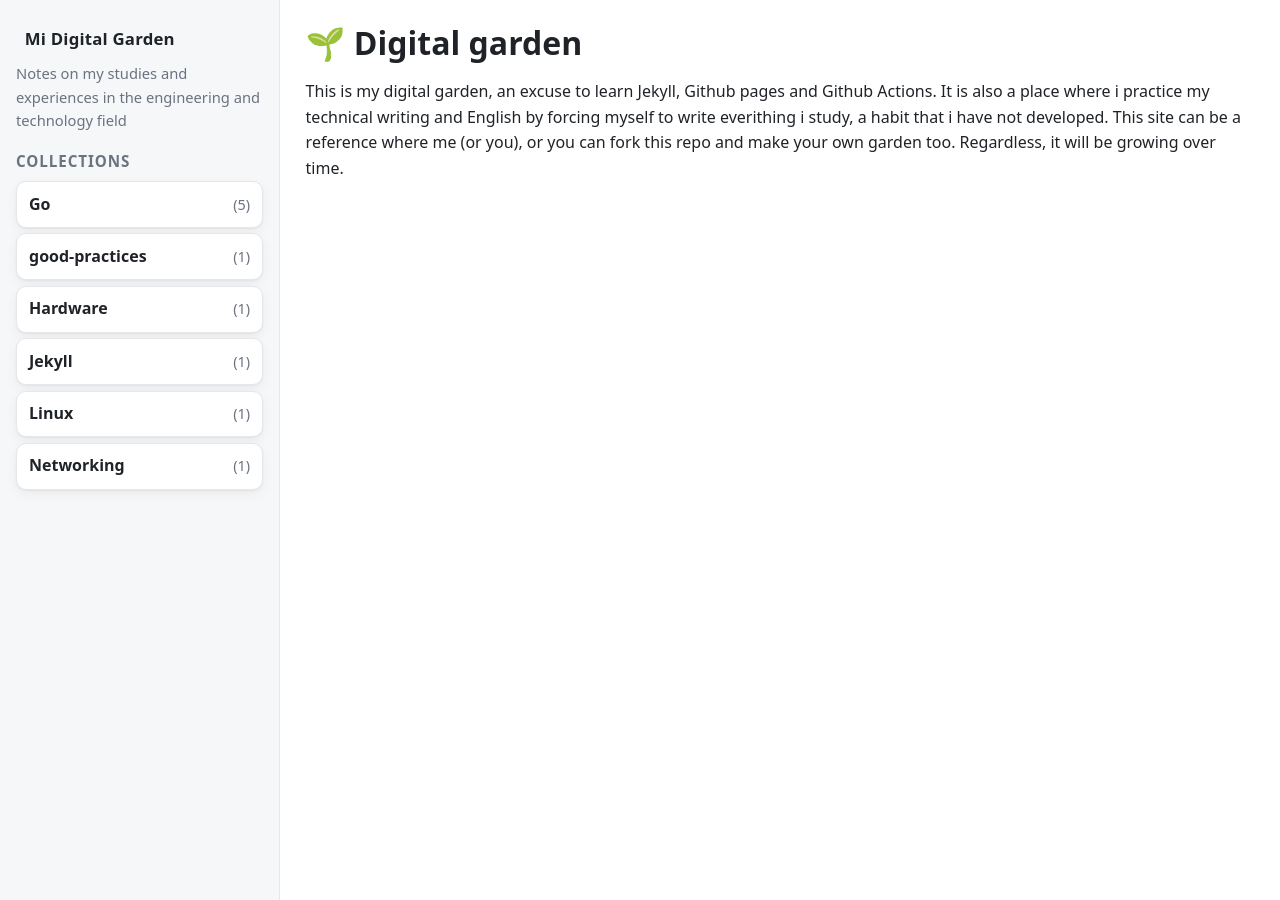
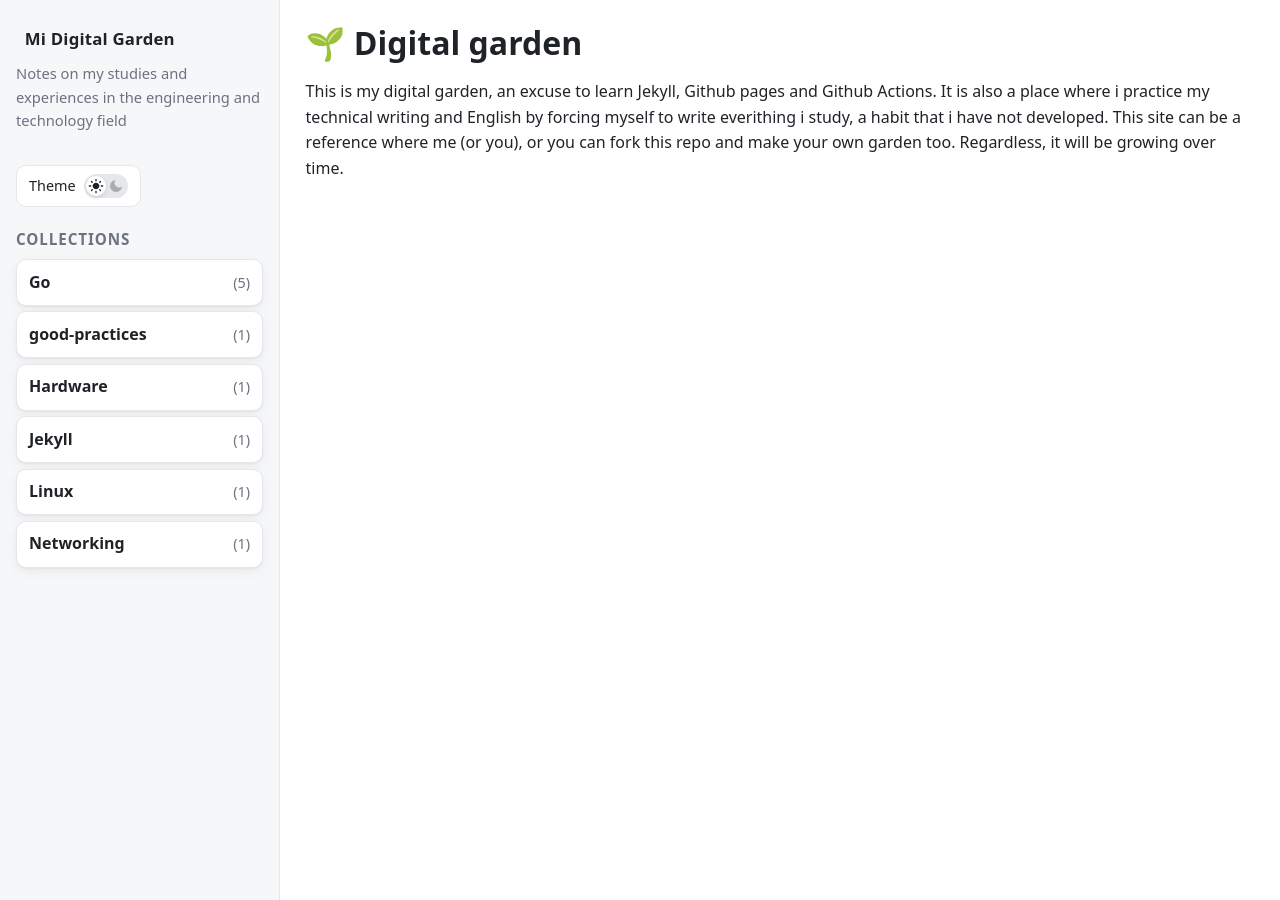
Before and after one commit to Atrabilis/digital-garden, a Jekyll site: the page built from jekyll-site/index.md, in a window 1280 px wide. Built offline with Jekyll 4.4.1, drawn with Linux system fonts in a browser that asks for light colours.

Commit message:
agregado un interruptor de modo oscuro en el diseño de Jekyll, junto con estilos CSS correspondientes para la funcionalidad de alternar entre temas claro y oscuro.

```diff
--- a/jekyll-site/_layouts/default.html
+++ b/jekyll-site/_layouts/default.html
@@ -14,6 +14,19 @@
       <a href="{{ '/' | relative_url }}" class="site-title__link">{{ site.title }}</a>
     </h1>
     <p class="site-desc">{{ site.description }}</p>
+
+    <!-- Dark Mode Toggle -->
+    <div class="theme-toggle" id="theme-toggle" role="button" tabindex="0" aria-label="Alternar tema">
+      <span class="theme-toggle__label">Theme</span>
+      <div class="theme-toggle__switch">
+        <svg class="theme-toggle__icon theme-toggle__icon--sun" viewBox="0 0 24 24" fill="currentColor">
+          <path d="M12 7c-2.76 0-5 2.24-5 5s2.24 5 5 5 5-2.24 5-5-2.24-5-5-5zM2 13h2c.55 0 1-.45 1-1s-.45-1-1-1H2c-.55 0-1 .45-1 1s.45 1 1 1zm18 0h2c.55 0 1-.45 1-1s-.45-1-1-1h-2c-.55 0-1 .45-1 1s.45 1 1 1zM11 2v2c0 .55.45 1 1 1s1-.45 1-1V2c0-.55-.45-1-1-1s-1 .45-1 1zm0 18v2c0 .55.45 1 1 1s1-.45 1-1v-2c0-.55-.45-1-1-1s-1 .45-1 1zM5.99 4.58c-.39-.39-1.03-.39-1.41 0-.39.39-.39 1.03 0 1.41l1.06 1.06c.39.39 1.03.39 1.41 0s.39-1.03 0-1.41L5.99 4.58zm12.37 12.37c-.39-.39-1.03-.39-1.41 0-.39.39-.39 1.03 0 1.41l1.06 1.06c.39.39 1.03.39 1.41 0 .39-.39.39-1.03 0-1.41l-1.06-1.06zm1.06-10.96c.39-.39.39-1.03 0-1.41-.39-.39-1.03-.39-1.41 0l-1.06 1.06c-.39.39-.39 1.03 0 1.41s1.03.39 1.41 0l1.06-1.06zM7.05 18.36c.39-.39.39-1.03 0-1.41-.39-.39-1.03-.39-1.41 0l-1.06 1.06c-.39.39-.39 1.03 0 1.41s1.03.39 1.41 0l1.06-1.06z"/>
+        </svg>
+        <svg class="theme-toggle__icon theme-toggle__icon--moon" viewBox="0 0 24 24" fill="currentColor">
+          <path d="M21 12.79A9 9 0 1 1 11.21 3 7 7 0 0 0 21 12.79z"/>
+        </svg>
+      </div>
+    </div>
 
     <nav class="side-nav" aria-label="Colecciones">
       <h2 class="side-nav__heading">Collections</h2>
@@ -56,5 +69,6 @@
 </body>
 
 <script src="{{ '/assets/js/sidebar-resize.js' | relative_url }}"></script>
+<script src="{{ '/assets/js/theme-toggle.js' | relative_url }}"></script>
 
 </html>
--- a/jekyll-site/assets/css/style.css
+++ b/jekyll-site/assets/css/style.css
@@ -15,6 +15,19 @@
     --sidebar-w: 280px;
 
     --shadow-1: 0 1px 2px rgba(0,0,0,.05), 0 4px 12px rgba(0,0,0,.05);
+  }
+
+  /* Dark mode variables */
+  [data-theme="dark"] {
+    --bg: #0d1117;
+    --bg-alt: #161b22;
+    --text: #c9d1d9;
+    --muted: #8b949e;
+    --border: #30363d;
+    --accent: #58a6ff;
+    --accent-2: #1f6feb;
+    --link: #58a6ff;
+    --shadow-1: 0 1px 2px rgba(0,0,0,.3), 0 4px 12px rgba(0,0,0,.2);
   }
 
 
@@ -327,3 +340,100 @@
     .content{ max-width: 860px; padding: 1rem 1.1rem 2rem; }
   }
   */
+
+  /* ==========
+     Dark Mode Toggle
+     ========== */
+  .theme-toggle {
+    position: relative;
+    display: inline-flex;
+    align-items: center;
+    gap: 0.5rem;
+    margin: 1rem 0;
+    padding: 0.5rem 0.75rem;
+    background: var(--bg);
+    border: 1px solid var(--border);
+    border-radius: var(--radius);
+    cursor: pointer;
+    transition: all 0.2s ease;
+    user-select: none;
+  }
+
+  .theme-toggle:hover {
+    background: color-mix(in oklab, var(--accent) 8%, transparent);
+    border-color: var(--accent);
+  }
+
+  .theme-toggle__label {
+    font-size: 0.9rem;
+    font-weight: 500;
+    color: var(--text);
+  }
+
+  .theme-toggle__switch {
+    position: relative;
+    width: 44px;
+    height: 24px;
+    background: var(--border);
+    border-radius: 12px;
+    transition: background 0.2s ease;
+  }
+
+  .theme-toggle__switch::before {
+    content: '';
+    position: absolute;
+    top: 2px;
+    left: 2px;
+    width: 20px;
+    height: 20px;
+    background: var(--bg);
+    border-radius: 50%;
+    transition: transform 0.2s ease;
+    box-shadow: 0 2px 4px rgba(0, 0, 0, 0.1);
+  }
+
+  [data-theme="dark"] .theme-toggle__switch {
+    background: var(--accent);
+  }
+
+  [data-theme="dark"] .theme-toggle__switch::before {
+    transform: translateX(20px);
+  }
+
+  /* Icons for light/dark mode */
+  .theme-toggle__icon {
+    width: 16px;
+    height: 16px;
+    opacity: 0.7;
+    transition: opacity 0.2s ease;
+  }
+
+  .theme-toggle__icon--sun {
+    position: absolute;
+    left: 4px;
+    top: 50%;
+    transform: translateY(-50%);
+  }
+
+  .theme-toggle__icon--moon {
+    position: absolute;
+    right: 4px;
+    top: 50%;
+    transform: translateY(-50%);
+  }
+
+  [data-theme="dark"] .theme-toggle__icon--sun {
+    opacity: 0.3;
+  }
+
+  [data-theme="dark"] .theme-toggle__icon--moon {
+    opacity: 1;
+  }
+
+  :root:not([data-theme="dark"]) .theme-toggle__icon--sun {
+    opacity: 1;
+  }
+
+  :root:not([data-theme="dark"]) .theme-toggle__icon--moon {
+    opacity: 0.3;
+  }
--- /dev/null
+++ b/jekyll-site/assets/js/theme-toggle.js
@@ -0,0 +1,116 @@
+/**
+ * Dark Mode Toggle
+ * Maneja el cambio entre modo claro y oscuro con persistencia en localStorage
+ */
+
+(function() {
+  'use strict';
+
+  const storageKey = 'theme-preference';
+  let themeToggle;
+  let html;
+  let isInitialized = false;
+
+  function init() {
+    if (isInitialized) return;
+
+    // Obtener elementos
+    themeToggle = document.getElementById('theme-toggle');
+    html = document.documentElement;
+
+    // Verificar que el elemento existe
+    if (!themeToggle) {
+      // Reintentar después de un breve delay
+      setTimeout(init, 100);
+      return;
+    }
+
+    // Cargar tema inicial
+    loadTheme();
+
+    // Agregar event listeners
+    themeToggle.addEventListener('click', handleClick);
+    themeToggle.addEventListener('keydown', handleKeydown);
+
+    isInitialized = true;
+  }
+
+  function handleClick(e) {
+    e.preventDefault();
+    e.stopPropagation();
+    toggleTheme();
+  }
+
+  function handleKeydown(e) {
+    if (e.key === 'Enter' || e.key === ' ') {
+      e.preventDefault();
+      e.stopPropagation();
+      toggleTheme();
+    }
+  }
+
+  function loadTheme() {
+    try {
+      const savedTheme = localStorage.getItem(storageKey);
+      const systemPrefersDark = window.matchMedia && window.matchMedia('(prefers-color-scheme: dark)').matches;
+
+      // Prioridad: preferencia guardada > preferencia del sistema > modo claro
+      const theme = savedTheme || (systemPrefersDark ? 'dark' : 'light');
+      setTheme(theme);
+    } catch (error) {
+      setTheme('light');
+    }
+  }
+
+  function toggleTheme() {
+    try {
+      const currentTheme = html.getAttribute('data-theme') || 'light';
+      const newTheme = currentTheme === 'dark' ? 'light' : 'dark';
+      setTheme(newTheme);
+    } catch (error) {
+      // Error silencioso
+    }
+  }
+
+  function setTheme(theme) {
+    try {
+      html.setAttribute('data-theme', theme);
+      localStorage.setItem(storageKey, theme);
+
+      // Actualizar aria-label para accesibilidad
+      if (themeToggle) {
+        const label = theme === 'dark' ? 'Cambiar a modo claro' : 'Cambiar a modo oscuro';
+        themeToggle.setAttribute('aria-label', label);
+      }
+    } catch (error) {
+      // Error silencioso
+    }
+  }
+
+  // Múltiples estrategias de inicialización para máxima compatibilidad
+  function tryInit() {
+    if (document.readyState === 'loading') {
+      document.addEventListener('DOMContentLoaded', init);
+    } else {
+      init();
+    }
+  }
+
+  // Inicializar inmediatamente
+  tryInit();
+
+  // También intentar después de un delay por si acaso
+  setTimeout(tryInit, 100);
+
+  // Exponer función global para debugging (solo en desarrollo)
+  if (window.location.hostname === 'localhost' || window.location.hostname === '127.0.0.1') {
+    window.debugThemeToggle = function() {
+      console.log('ThemeToggle Debug Info:');
+      console.log('- Elemento encontrado:', !!themeToggle);
+      console.log('- Inicializado:', isInitialized);
+      console.log('- Tema actual:', html.getAttribute('data-theme'));
+      console.log('- Tema guardado:', localStorage.getItem(storageKey));
+    };
+  }
+
+})();
```
